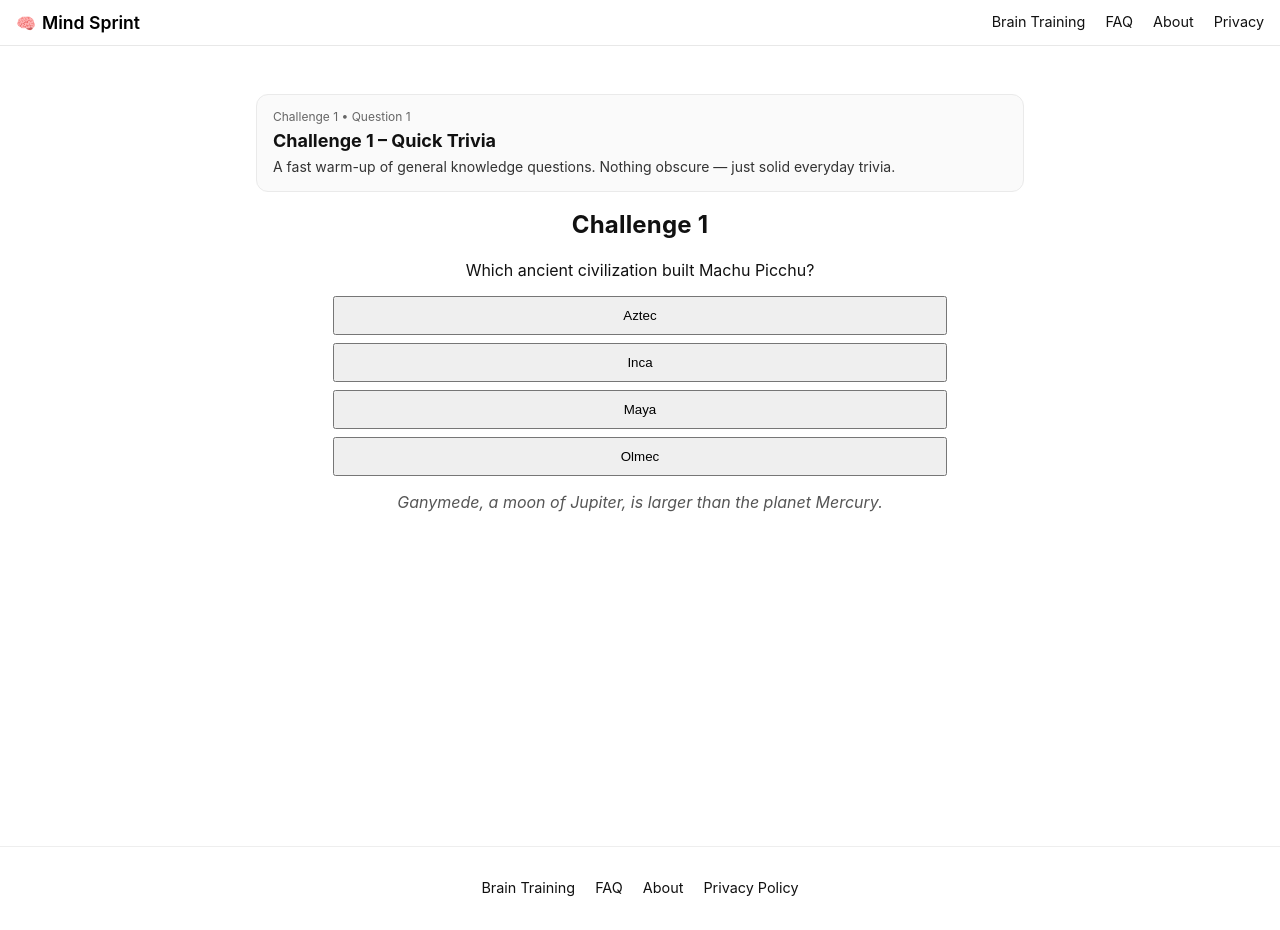
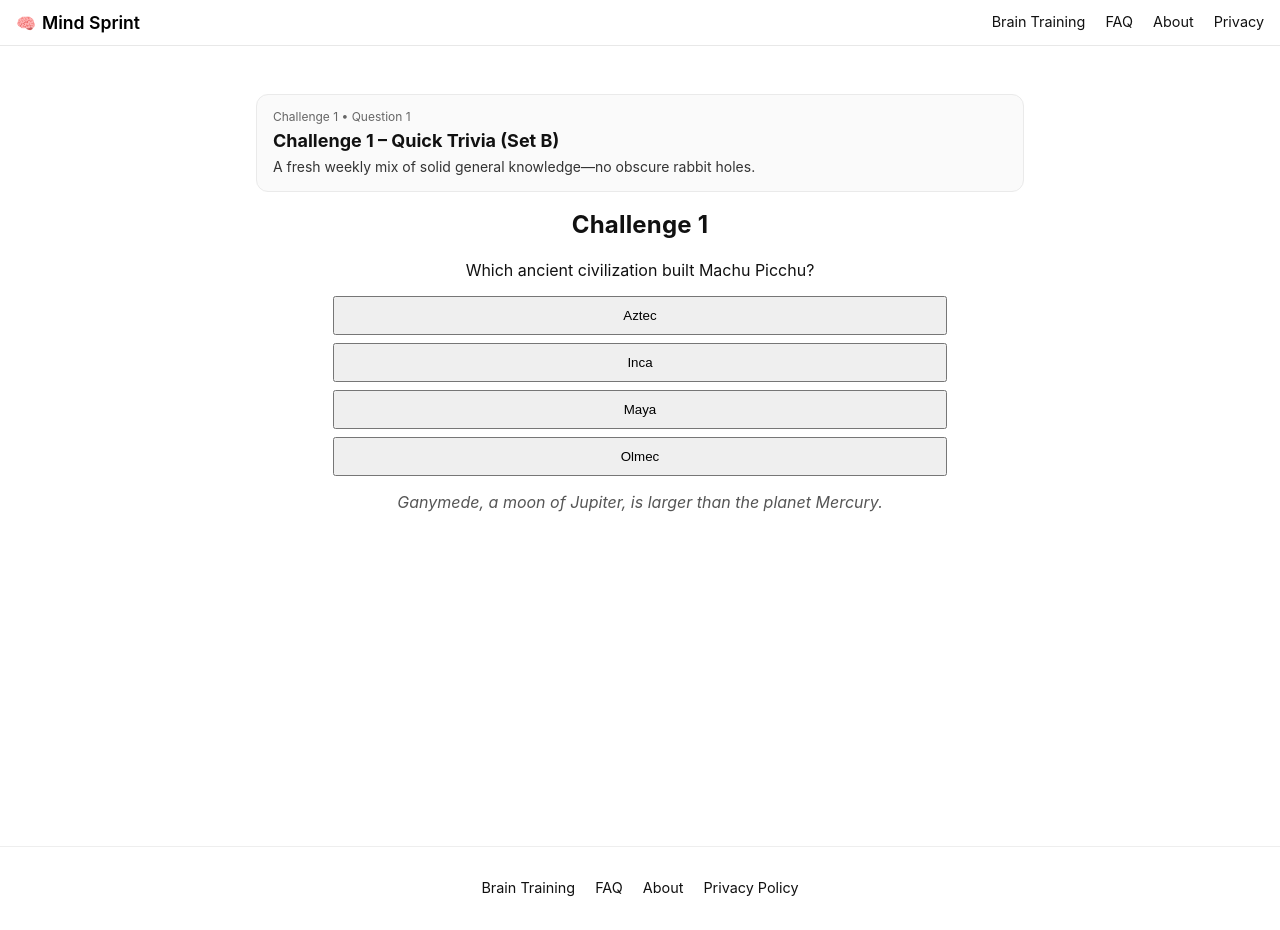
Before and after one commit to justinchase1984/mind-sprint, a Next.js app: page /puzzle/1 in a window 1280 px wide. Built offline with nearby package versions, Linux system fonts and the light colour scheme; no server answers.

Commit message:
Update [id].tsx

```diff
--- a/pages/puzzle/[id].tsx
+++ b/pages/puzzle/[id].tsx
@@ -5,7 +5,7 @@ import { useEffect, useState, useMemo, FormEvent } from 'react'
 import Link from 'next/link'
 import type { Puzzle } from '../../lib/puzzles'
 import { getStreaks, saveStreaks } from '../../lib/streak'
-import { getRotatingPuzzlesByChallenge } from '../../lib/rotation'
+import { getRotatingPuzzlesByChallenge, getRotatingIntroByChallenge } from '../../lib/rotation'
 import { DID_YOU_KNOW } from '../../lib/facts'
 
 function ordinal(n: number): string {
@@ -13,44 +13,6 @@ function ordinal(n: number): string {
   if (n % 10 === 2 && n % 100 !== 12) return `${n}nd`
   if (n % 10 === 3 && n % 100 !== 13) return `${n}rd`
   return `${n}th`
-}
-
-const CHALLENGE_INTROS: Record<number, { title: string; subtitle: string }> = {
-  1: {
-    title: 'Challenge 1 – Quick Trivia',
-    subtitle:
-      'A fast warm-up of general knowledge questions. Nothing obscure — just solid everyday trivia.',
-  },
-  2: {
-    title: 'Challenge 2 – Word Scramble',
-    subtitle:
-      'Unscramble the letters to find the correct word. Quick, satisfying, and not overly tricky.',
-  },
-  3: {
-    title: 'Challenge 3 – Celebrity & Pop Culture',
-    subtitle:
-      'Movies, music, and famous faces. Fun pop culture questions — straightforward, not “gotcha” weird.',
-  },
-  4: {
-    title: 'Challenge 4 – Emoji Word Puzzles',
-    subtitle:
-      'Guess the word from the emoji/picture clues. Rebus-style — simple, visual, and fun.',
-  },
-  5: {
-    title: 'Challenge 5 – Memory Sprint',
-    subtitle:
-      'A short memory test. Watch the sequence, hold it in your head, then answer the question.',
-  },
-  6: {
-    title: 'Challenge 6 – Quick Quiz',
-    subtitle:
-      'Straightforward trivia prompts (sometimes with a hint like “4 letters”). Simple, clean, and satisfying.',
-  },
-  7: {
-    title: 'Challenge 7 – Final Mixed Round',
-    subtitle:
-      'The final run: a mixed set to finish strong. Stay sharp and lock in that bonus reward.',
-  },
 }
 
 export default function PuzzlePage() {
@@ -128,7 +90,10 @@ export default function PuzzlePage() {
   }
 
   const factKey = `${challengeIndex}-${idNum}`
-  const showIntro = !isResults && idNum === 1 && !!CHALLENGE_INTROS[challengeIndex]
+
+  // ✅ Intro that matches the set-of-the-week (same rotation logic)
+  const rotatingIntro = getRotatingIntroByChallenge(challengeIndex)
+  const showIntro = !isResults && idNum === 1 && !!rotatingIntro
 
   return (
     <div
@@ -159,7 +124,7 @@ export default function PuzzlePage() {
       )}
 
       <main style={{ width: '100%', maxWidth: 800, padding: '1rem', textAlign: 'center' }}>
-        {showIntro && (
+        {showIntro && rotatingIntro && (
           <div
             style={{
               textAlign: 'left',
@@ -174,10 +139,10 @@ export default function PuzzlePage() {
               Challenge {challengeIndex} • Question 1
             </div>
             <div style={{ fontSize: 18, fontWeight: 700, marginBottom: 6 }}>
-              {CHALLENGE_INTROS[challengeIndex].title}
+              {rotatingIntro.title}
             </div>
             <div style={{ fontSize: 14, color: '#333', lineHeight: 1.45 }}>
-              {CHALLENGE_INTROS[challengeIndex].subtitle}
+              {rotatingIntro.subtitle}
             </div>
           </div>
         )}
@@ -259,14 +224,7 @@ export default function PuzzlePage() {
                 <p>
                   You scored <strong>{score}/{total}</strong>
                 </p>
-                <div
-                  style={{
-                    display: 'flex',
-                    justifyContent: 'center',
-                    gap: '1rem',
-                    marginTop: '1rem',
-                  }}
-                >
+                <div style={{ display: 'flex', justifyContent: 'center', gap: '1rem', marginTop: '1rem' }}>
                   {passed ? (
                     <Link href={`/puzzle/1?challenge=${challengeIndex + 1}`}>
                       <button style={{ padding: '8px 16px' }}>
```
